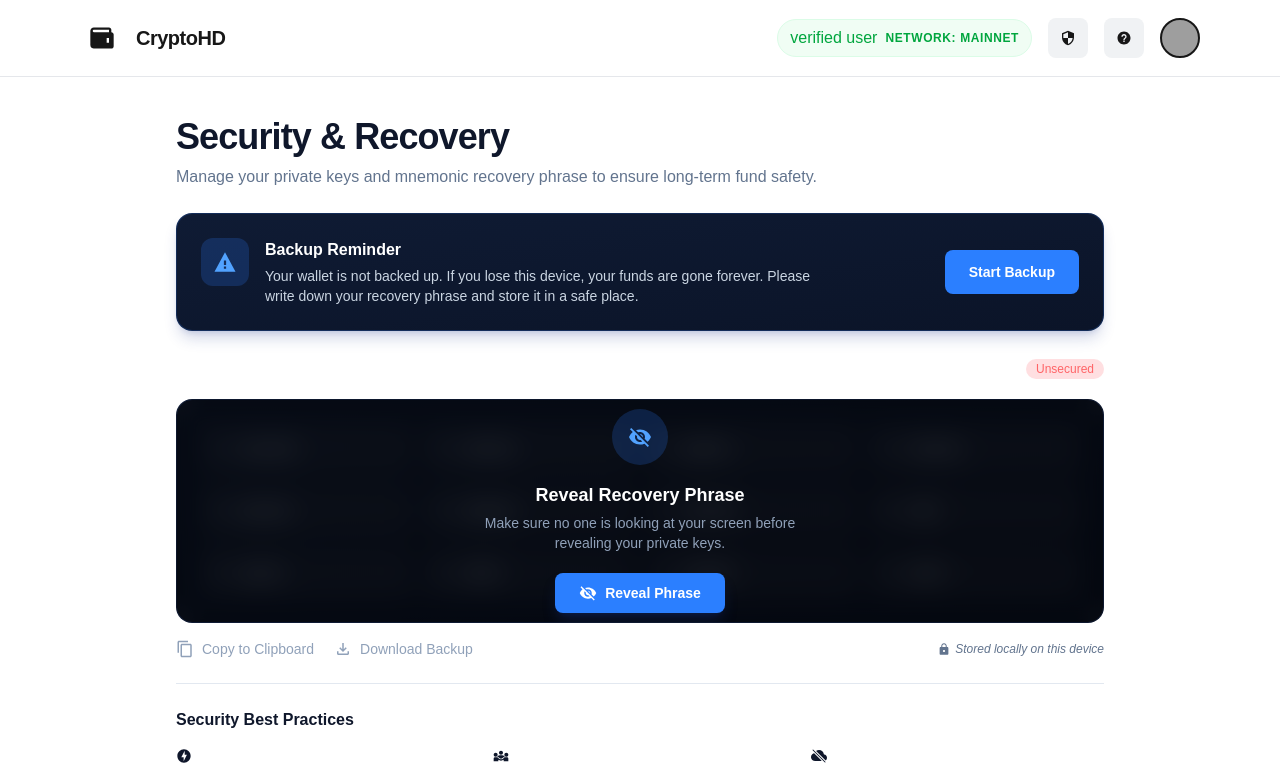
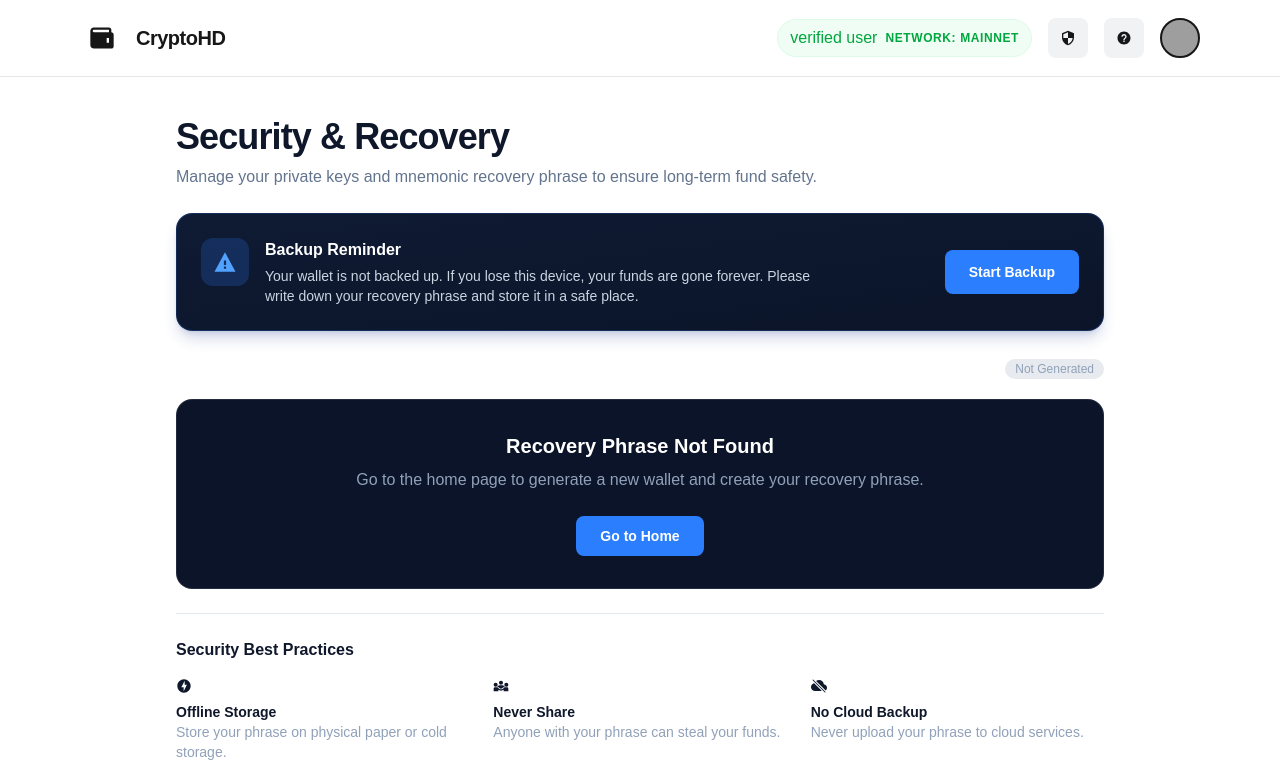
Before and after one commit to bEluga0000/crypto-wallet, a Next.js app: page /security in a window 1280 px wide. Shown: the top 774 px of the page. Built offline with nearby package versions, Linux system fonts and the light colour scheme; grey boxes are pictures that could not be loaded.

Commit message:
feat: changes in the recovery pharse component to act diffrently on basis of the mnemonic present in localstorage

```diff
--- a/src/components/ui/security/recoveryPhrase.tsx
+++ b/src/components/ui/security/recoveryPhrase.tsx
@@ -1,12 +1,30 @@
+"use client";
+
+import { useEffect, useState } from "react";
 import {
   MdVisibilityOff,
   MdOutlineContentCopy,
   MdOutlineFileDownload,
 } from "react-icons/md";
 import { IoMdLock } from "react-icons/io";
+import { useRouter } from "next/navigation";
 import { MnemonicWord } from "./mnemonicWord";
 
 export const SecretRecoveryPhrase = () => {
+  const router = useRouter();
+  const [mnemonicWords, setMnemonicWords] = useState<string[] | null>(null);
+
+  useEffect(() => {
+    const storedMnemonic = localStorage.getItem("mnemonic");
+    if (!storedMnemonic) {
+      setMnemonicWords(null);
+      return;
+    }
+    setMnemonicWords(storedMnemonic.trim().split(/\s+/));
+  }, []);
+
+  const hasMnemonic = mnemonicWords && mnemonicWords.length > 0;
+
   return (
     <section className="space-y-4">
       {/* Header */}
@@ -14,21 +32,53 @@ import { MnemonicWord } from "./mnemonicWord";
         <h2 className="text-lg font-semibold text-white">
           Secret Recovery Phrase
         </h2>
-          <span className="rounded-full bg-red-500/15 px-2.5 py-0.5 text-xs font-medium text-red-400">
-            Unsecured
+        <span
+          className={`rounded-full px-2.5 py-0.5 text-xs font-medium ${hasMnemonic
+            ? "bg-red-500/15 text-red-400"
+            : "bg-slate-500/15 text-slate-400"
+            }`}
+        >
+          {hasMnemonic ? "Unsecured" : "Not Generated"}
         </span>
       </div>
 
-        {/* Container */}
-        <div className="relative overflow-hidden rounded-2xl border border-white/0 bg-gradient-to-br from-[#0f1b34] to-[#0b1428] p-6">
-          {/* Mnemonic Grid (Blurred but Visible) */}
+      {/* =========================
+          STATE 1: NO MNEMONIC
+      ========================== */}
+      {!hasMnemonic && (
+        <div className="rounded-2xl border border-white/10 bg-[#0b1428] p-8 text-center">
+          <h3 className="text-xl font-semibold text-white">
+            Recovery Phrase Not Found
+          </h3>
+          <p className="mt-2 text-slate-400">
+            Go to the home page to generate a new wallet and create your recovery
+            phrase.
+          </p>
+
+          <button
+            onClick={() => router.push("/")}
+            className="mt-6 inline-flex items-center justify-center rounded-lg bg-blue-500 px-6 py-2.5 text-sm font-semibold text-white transition hover:bg-blue-600"
+          >
+            Go to Home
+          </button>
+        </div>
+      )}
+
+      {/* =========================
+          STATE 2: MNEMONIC EXISTS
+      ========================== */}
+      {hasMnemonic && (
+        <>
+          {/* Glass Container */}
+          <div className="relative overflow-hidden rounded-2xl border border-white/10 bg-gradient-to-br from-[#0f1b34] to-[#0b1428] p-6">
+            {/* Mnemonic Grid (only if present) */}
             <div className="grid grid-cols-3 gap-3 md:grid-cols-4">
-            {mnemonicWords.map((word, i) => (
+              {mnemonicWords!.map((word, i) => (
                 <MnemonicWord key={i} index={i} word={word} />
               ))}
             </div>
 
-          {/* Glass Overlay (NOT fully opaque) */}
+            {/* Glass Overlay */}
             <div className="pointer-events-none absolute inset-0 bg-black/60 backdrop-blur-md" />
 
             {/* Center CTA */}
@@ -43,8 +93,7 @@ import { MnemonicWord } from "./mnemonicWord";
                 </h3>
 
                 <p className="mt-1 text-sm text-slate-400">
-                Make sure no one is looking at your screen before revealing your
-                private keys.
+                  Make sure no one is looking at your screen before revealing your private keys.
                 </p>
 
                 <button className="mt-5 inline-flex items-center gap-2 rounded-lg bg-blue-500 px-6 py-2.5 text-sm font-semibold text-white shadow-lg shadow-blue-900/30 transition-all hover:bg-blue-600 focus:outline-none focus:ring-2 focus:ring-blue-400/40">
@@ -58,12 +107,11 @@ import { MnemonicWord } from "./mnemonicWord";
           {/* Actions */}
           <div className="flex items-center justify-between text-sm text-slate-400">
             <div className="flex gap-5">
-            <button className="flex items-center gap-2 transition-colors hover:text-white">
+              <button className="flex items-center gap-2 hover:text-white">
                 <MdOutlineContentCopy className="text-lg" />
                 Copy to Clipboard
               </button>
-
-            <button className="flex items-center gap-2 transition-colors hover:text-white">
+              <button className="flex items-center gap-2 hover:text-white">
                 <MdOutlineFileDownload className="text-lg" />
                 Download Backup
               </button>
@@ -74,21 +122,8 @@ import { MnemonicWord } from "./mnemonicWord";
               Stored locally on this device
             </div>
           </div>
+        </>
+      )}
     </section>
   );
 };
-
-  const mnemonicWords = [
-    "acoustic",
-    "venture",
-    "glance",
-    "mystery",
-    "pioneer",
-    "wisdom",
-    "harvest",
-    "orbit",
-    "quartz",
-    "safari",
-    "uphold",
-    "yacht",
-  ];
```
Lines whose indentation alone changed are shown as unchanged.
